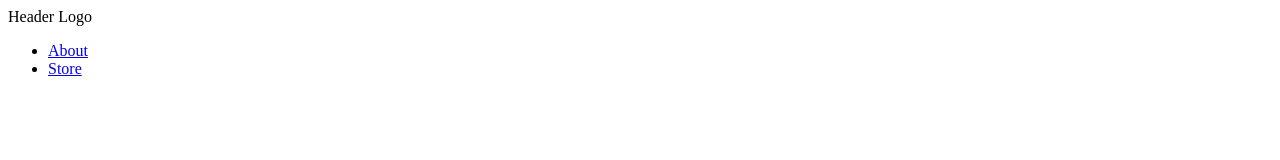
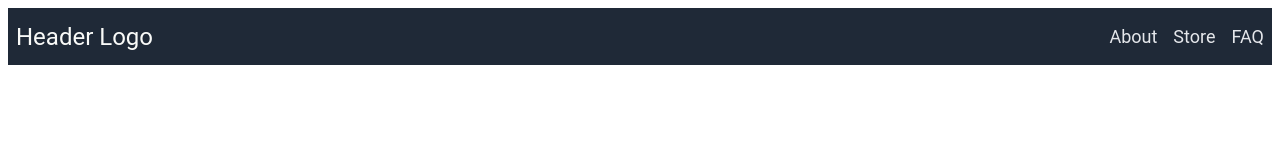
Before and after one commit to khruschevite/flex, a plain HTML site: page index.html in a window 1280 px wide. Drawn offline with Linux system fonts and the light colour scheme.

Commit message:
Added header

```diff
--- a/index.html
+++ b/index.html
@@ -15,6 +15,7 @@
       <ul class="links">
         <li><a href="#">About</a></li>
         <li><a href="#">Store</a></li>
+        <li><a href="#">FAQ</a></li>
       </ul>
     </div>
 </body>
--- a/style.css
+++ b/style.css
@@ -0,0 +1,32 @@
+body{
+    display: flex;
+    flex-direction: column;
+    font-family: Roboto, sans-serif;
+
+}
+
+.header {
+    background-color: #1f2937;
+    display: flex;
+    justify-content: space-between;
+    align-items: center;
+}
+
+.logo {
+    font-size: 24px;
+    color: #f9faf8;
+    padding: 8px;
+}
+
+.links {
+    display: flex;
+    gap: 16px;
+    list-style: none;
+    font-size: 18px;
+    padding: 0 8px;
+}
+
+a {
+    text-decoration: none;
+    color: #E5E7EB;
+}
```
